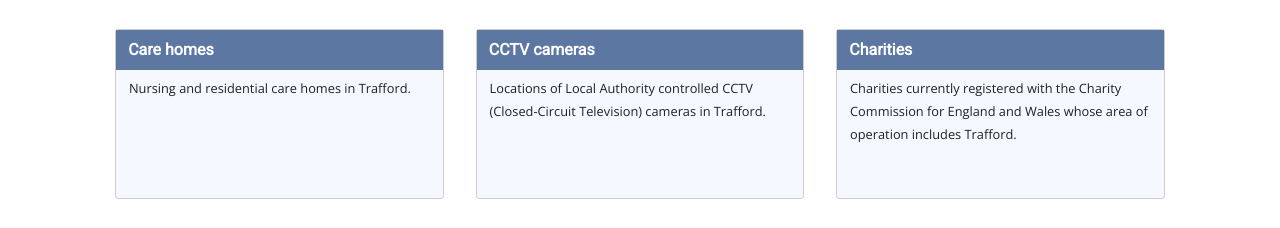
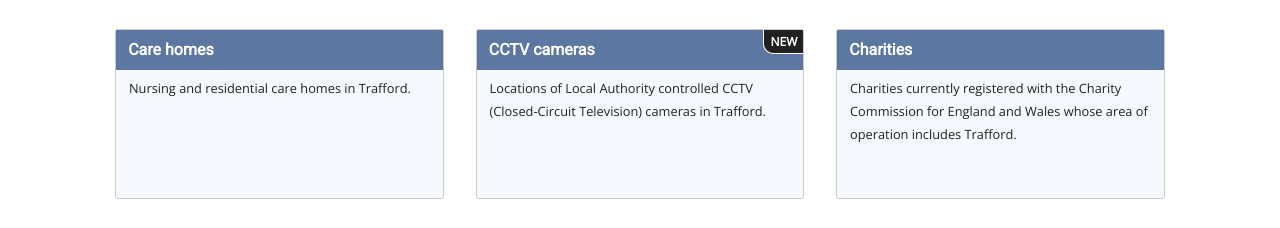
Before and after one commit to traffordDataLab/traffordDataLab.github.io, a plain HTML site: page data.html in a window 1280 px wide. Shown: the part 494-722 px from the top of the page. Drawn offline with nearby package versions, Linux system fonts and the light colour scheme; a script that the page names is missing.

Commit message:
Added new item notification to recently updated cctv dataset.

```diff
--- a/data.html
+++ b/data.html
@@ -126,10 +126,11 @@
                         <p class="cardBody">Nursing and residential care homes in Trafford.</p>
                     </a>
 
-                    <a href="https://www.trafforddatalab.io/council_open_data/assets/cctv/" class="card themeBlockLight labBorder">
+                    <a href="https://www.trafforddatalab.io/council_open_data/assets/cctv/" class="card themeBlockLight labBorder notification">
                         <span class="filterTags"><!-- cctv closed circuit television cameras security surveillance public safety crime prevention police --></span>
                         <h2 class="cardHead themeBlockDark">CCTV cameras</h2>
                         <p class="cardBody">Locations of Local Authority controlled <abbr>CCTV</abbr> (Closed-Circuit Television) cameras in Trafford.</p>
+                        <span class="badge highContrastBlock" aria-label="This item is new" data-added="2026-11-18"><span aria-hidden="true">new</span></span>
                     </a>
 
                     <a href="https://www.trafforddatalab.io/open_data/charities/" class="card themeBlockLight labBorder">
```
